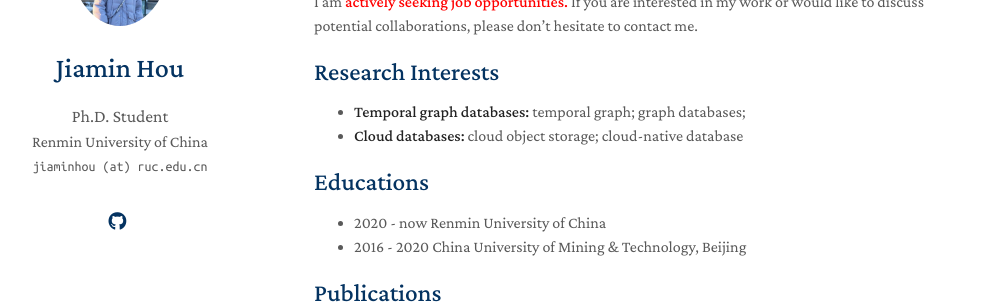
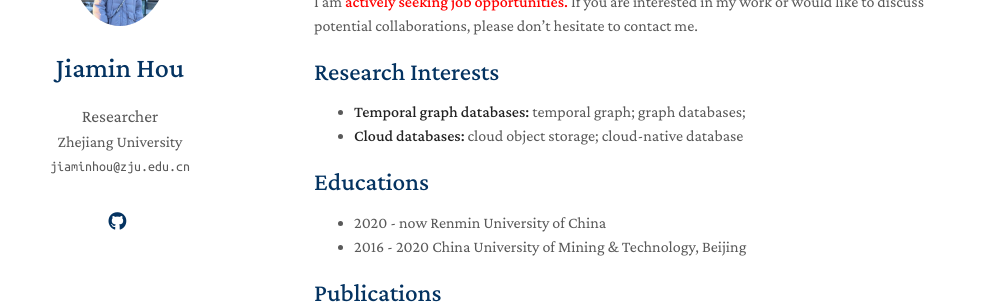
Before and after one commit to hououou/hououou.github.io, a Jekyll site: the page built from index.md, in a window 1280 px wide. Shown: the part 211-515 px from the top of the page, without its empty margins (156-1143 px from the left). Built offline with Jekyll 4.4.1, drawn with Linux system fonts in a browser that asks for light colours; a style sheet for code colours, icons or effects is not loaded; our own code applies the rules of GitHub Pages for plain Markdown files.

Commit message:
update info

```diff
--- a/_config.yml
+++ b/_config.yml
@@ -1,13 +1,13 @@
 # Basic Information
 title: Jiamin Hou
-position: Ph.D. Student
-affiliation: Renmin University of China
-email: jiaminhou (at) ruc.edu.cn
+position: Researcher
+affiliation: Zhejiang University
+email: jiaminhou@zju.edu.cn
 
 # Search Engine Optimization (SEO)
 # The following information is used to improve the website traffic from search engines, e.g., Google.
 keywords: jiaminhou
-description: Jiamin Hou is a Ph.D student at RUC.
+description: Jiamin Hou is a researcher at Zhejiang University working on graph agent memory, cloud object storage, and temporal graph databases.
 canonical: https://minimal-light-theme.yliu.me/
 
 # Links
```
